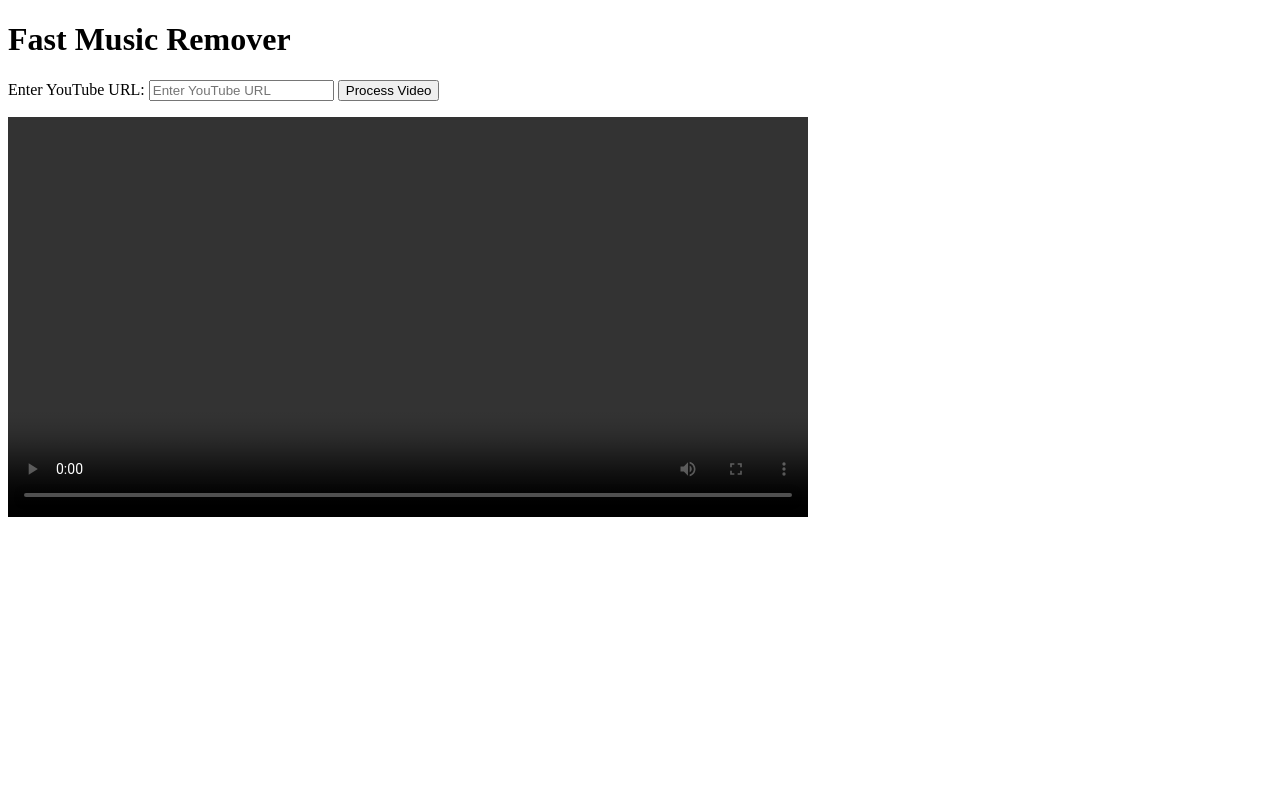
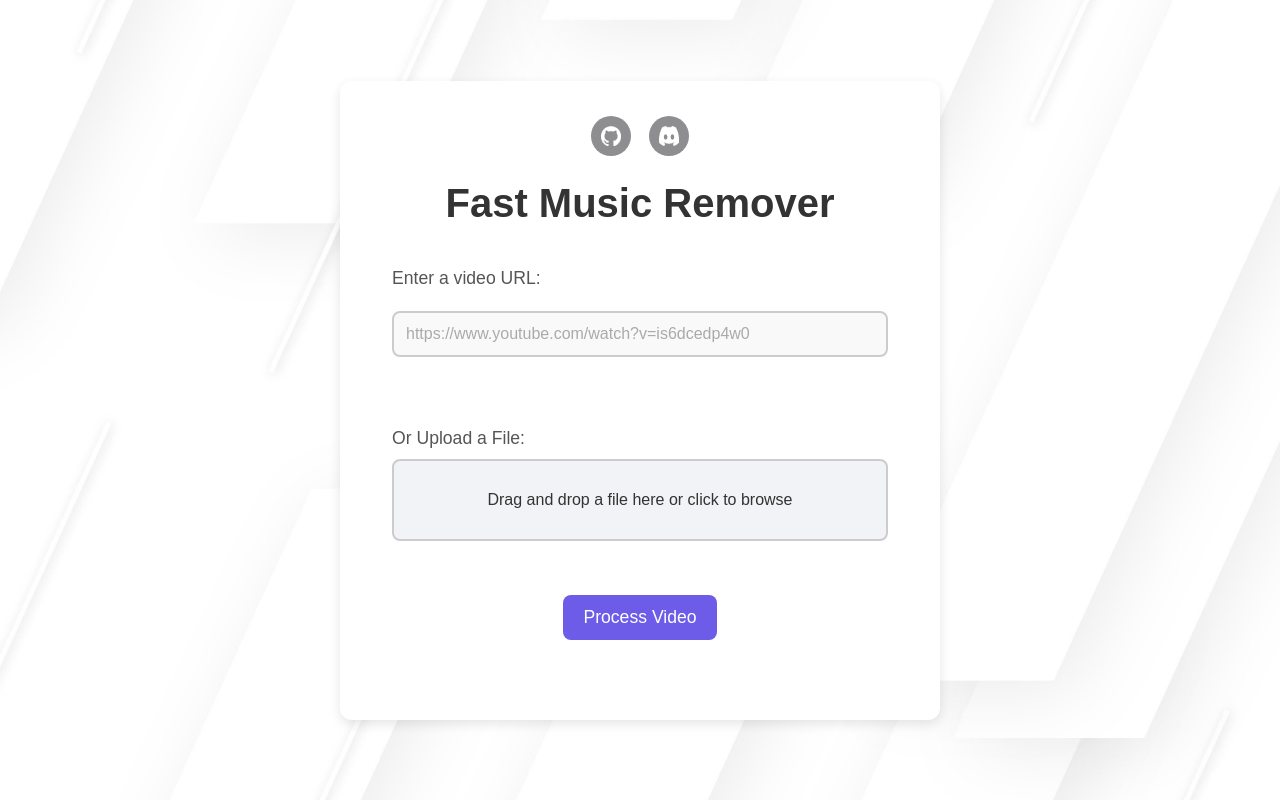
Before and after one commit to omeryusufyagci/fast-music-remover, a Flask app: page / in a window 1280 px wide. Run offline with Flask 3, Linux system fonts and the light colour scheme.

Commit message:
Introduce file upload support on the frontend with UI polish (#73)
This PR introduces support for uploading files via the UI as well as provides a first-time polish.
Backend is also updated to faciliate this change.

Closes #72

```diff
--- a/app.py
+++ b/app.py
@@ -12,11 +12,17 @@ from flask import Flask, jsonify, render_template, request, send_from_directory,
 This is the backend of the Fast Music Remover tool.
 
 Workflow:
-1) Download YouTube video via `yt-dlp`
-2) Send a processing request to the `MediaProcessor` C++ binary, which uses DeepFilterNet for fast filtering
-3) Serve the processed video on the frontend
+1) Accept a video URL or an uploaded video file from the user.
+   - If a URL is provided, download the video via `yt-dlp` and sanitize the filename.
+   - If a file is uploaded, save it directly to the configured upload directory after sanitizing the filename.
 
+2) Send a processing request to the `MediaProcessor` C++ binary.
+   - The `MediaProcessor` filters input file saves it in the same directory with a unique name.
+
+3) Serve the processed video on the frontend.
+   - A JSON response with the URL to the processed video is returned to the frontend, allowing the user to view or download the final output.
 """
+
 
 app = Flask(__name__)
 
@@ -26,13 +32,11 @@ with open("config.json") as config_file:
 
 # Define base paths using absolute references
 BASE_DIR = os.path.abspath(os.path.dirname(__file__))
-
 DOWNLOADS_PATH = os.path.abspath(config["downloads_path"])
-UPLOADS_PATH = os.path.abspath(config.get("uploads_path", os.path.join(BASE_DIR, "uploads")))  # Defaults to uploads/
+UPLOADS_PATH = os.path.abspath(config.get("uploads_path", os.path.join(BASE_DIR, "uploads")))
 
 DEEPFILTERNET_PATH = os.path.abspath(config["deep_filter_path"])
 FFMPEG_PATH = os.path.abspath(config["ffmpeg_path"])
-
 
 os.environ["DEEPFILTERNET_PATH"] = DEEPFILTERNET_PATH
 app.config["UPLOAD_FOLDER"] = UPLOADS_PATH
@@ -63,7 +67,7 @@ class Utils:
 
     @staticmethod
     def validate_url(url):
-        """Basic URL validation"""
+        """Basic URL validation."""
         parsed_url = urlparse(url)
         return all([parsed_url.scheme, parsed_url.netloc])
 
@@ -111,7 +115,6 @@ class MediaHandler:
     @staticmethod
     def process_with_media_processor(video_path):
         """Run the C++ MediaProcessor binary with the video path"""
-
         try:
             logging.info(f"Processing video at path: {video_path}")
 
@@ -123,12 +126,12 @@ class MediaHandler:
                 logging.error(f"Error processing video: {result.stderr}")
                 return None
 
-            # Parse the output to get the processed video path (TODO: encapsulate)
+            # Parse the output to get the processed video path
             for line in result.stdout.splitlines():
                 if "Video processed successfully" in line:
                     processed_video_path = line.split(": ", 1)[1].strip()
 
-                    # Remove any surrounding quotes (TODO: encapsulate)
+                    # Remove any surrounding quotes
                     if processed_video_path.startswith('"') and processed_video_path.endswith('"'):
                         processed_video_path = processed_video_path[1:-1]
                     processed_video_path = os.path.abspath(processed_video_path)
@@ -144,28 +147,47 @@ class MediaHandler:
 @app.route("/", methods=["GET", "POST"])
 def index():
     if request.method == "POST":
-        url = request.form["url"]
+        url = request.form.get("url")
+        file = request.files.get("file")
 
-        if not Utils.validate_url(url):
-            return jsonify({"status": "error", "message": "Invalid URL provided."})
+        # Ensure only one of URL or file is provided
+        if not url and not file:
+            return jsonify({"status": "error", "message": "Please provide a URL or upload a file."})
+        if url and file:
+            return jsonify({"status": "error", "message": "Please provide only one input: either a URL or a file."})
 
+        # Handle URL case
         if url:
+            if not Utils.validate_url(url):
+                return jsonify({"status": "error", "message": "Invalid URL provided."})
+
             video_path = MediaHandler.download_media(url)
+            if not video_path:
+                return jsonify(
+                    {"status": "error", "message": "Failed to download video: URL may be invalid or restricted."}
+                )
 
-            if not video_path:
-                return jsonify({"status": "error", "message": "Failed to download video."})
+        # Handle file upload case
+        elif file:
+            sanitized_filename = Utils.sanitize_filename(file.filename)
+            video_path = os.path.join(app.config["UPLOAD_FOLDER"], sanitized_filename)
+            try:
+                file.save(video_path)
+            except Exception as e:
+                logging.error(f"Error saving uploaded file: {e}")
+                return jsonify({"status": "error", "message": "Failed to save uploaded file."})
 
-            processed_video_path = MediaHandler.process_with_media_processor(video_path)
+        # Process video
+        processed_video_path = MediaHandler.process_with_media_processor(video_path)
+        if not processed_video_path:
+            return jsonify({"status": "error", "message": "Failed to process video."})
 
-            if processed_video_path:
-                return jsonify(
-                    {
-                        "status": "completed",
-                        "video_url": url_for("serve_video", filename=os.path.basename(processed_video_path)),
-                    }
-                )
-            else:
-                return jsonify({"status": "error", "message": "Failed to process video."})
+        return jsonify(
+            {
+                "status": "completed",
+                "video_url": url_for("serve_video", filename=os.path.basename(processed_video_path)),
+            }
+        )
 
     return render_template("index.html")
 
@@ -173,7 +195,6 @@ def index():
 @app.route("/video/<filename>")
 def serve_video(filename):
     try:
-        # Construct the abs path for the file to be served (TODO: encapsulate)
         file_path = os.path.join(app.config["UPLOAD_FOLDER"], filename)
         abs_file_path = os.path.abspath(file_path)
         logging.debug(f"Attempting to serve video from path: {abs_file_path}")
@@ -182,7 +203,6 @@ def serve_video(filename):
             logging.error(f"File does not exist: {abs_file_path}")
             return jsonify({"status": "error", "message": "File not found."}), 404
 
-        # Serve the file from the uploads directory
         return send_from_directory(directory=app.config["UPLOAD_FOLDER"], path=filename, mimetype="video/mp4")
     except Exception as e:
         logging.error(f"Error serving video: {e}")
--- /dev/null
+++ b/static/css/style.css
@@ -0,0 +1,267 @@
+* {
+    margin: 0;
+    padding: 0;
+    box-sizing: border-box;
+}
+body {
+    font-family: 'Arial', sans-serif;
+    background: url('/static/images/background-image.jpg') center center / cover no-repeat;
+    color: #333;
+    display: flex;
+    justify-content: center;
+    align-items: center;
+    height: 100vh;
+    margin: 0;
+}
+.container {
+    background: #fff;
+    border-radius: 12px;
+    box-shadow: 0 4px 12px rgba(0, 0, 0, 0.1);
+    padding: 35px;
+    max-width: 600px;
+    width: 100%;
+    text-align: center;
+    position: relative;
+}
+h1 {
+    color: #333;
+    font-size: 2.5rem;
+    margin-bottom: 25px;
+}
+.input-section {
+    margin-bottom: 25px;
+    text-align: left;
+    position: relative;
+    border: 2px solid transparent;
+    border-radius: 8px;
+    padding: 15px;
+    transition: border-color 0.3s ease;
+}
+
+.input-section.active {
+    border-color: transparent;
+    background-color: #f9f9ff;
+}
+
+.input-section label {
+    font-size: 1.1rem;
+    color: #555;
+    margin-bottom: 10px;
+    display: inline-block;
+}
+.input-section:not(.active) .upload-area {
+    border: 2px solid #ccc;
+}
+.toggle-container {
+    position: absolute;
+    top: 10px;
+    right: 10px;
+    display: flex;
+    align-items: center;
+    cursor: pointer;
+}
+.toggle-container span {
+    font-size: 0.9rem;
+    color: #555;
+    margin-right: 8px;
+}
+.toggle-switch {
+    width: 34px;
+    height: 18px;
+    background-color: #ddd;
+    border-radius: 9px;
+    position: relative;
+    transition: background-color 0.3s;
+}
+.toggle-switch::before {
+    content: '';
+    position: absolute;
+    width: 16px;
+    height: 16px;
+    background-color: #fff;
+    border-radius: 50%;
+    top: 1px;
+    left: 1px;
+    transition: transform 0.3s;
+}
+.toggle-switch.active {
+    background-color: #6c5ce7;
+}
+.toggle-switch.active::before {
+    transform: translateX(16px);
+}
+.upload-area.drag-over {
+    background-color: #e0e7ff;
+    border-color: #6c5ce7;
+}
+.url-input, .file-upload {
+    display: block;
+    width: 100%;
+    padding: 12px;
+    font-size: 1rem;
+    margin: 12px 0;
+    border: 2px solid #ddd;
+    border-radius: 8px;
+    background-color: #f9f9f9;
+    color: #333;
+    outline: none;
+    transition: all 0.3s ease;
+}
+.url-input:focus, .file-upload:focus {
+    border-color: #6c5ce7;
+    box-shadow: 0 0 8px rgba(108, 92, 231, 0.4);
+}
+.url-input::placeholder, .file-upload::placeholder {
+    color: #aaa;
+}
+#urlSection.active .url-input {
+    border: 2px solid #6c5ce7;
+}
+
+#urlSection:not(.active) .url-input {
+    border: 2px solid #ccc;
+}
+.demo-overlay {
+    position: absolute;
+    top: 50%;
+    right: 10px;
+    transform: translateY(-50%);
+    background-color: #6c5ce7;
+    color: #fff;
+    padding: 4px 10px;
+    font-size: 0.9rem;
+    border-radius: 8px;
+    cursor: pointer;
+    opacity: 0;
+    transform: scale(0.95) translateY(-50%);
+    transition: opacity 0.3s, transform 0.3s;
+}
+.input-section:hover .demo-overlay {
+    opacity: 1;
+    transform: scale(1) translateY(-50%);
+}
+.demo-overlay:hover {
+    background-color: #5a4cf5;
+}
+.input-section .url-input.demo-highlight {
+    border-color: #6c5ce7;
+    box-shadow: 0 0 8px rgba(108, 92, 231, 0.4);
+}
+.upload-area {
+    background-color: #f1f3f6;
+    border: 2px solid #6c5ce7;
+    padding: 30px;
+    border-radius: 8px;
+    cursor: pointer;
+    display: flex;
+    align-items: center;
+    justify-content: center;
+    text-align: center;
+    transition: background-color 0.3s ease, border-color 0.3s ease;
+    position: relative;
+}
+
+.upload-area.file-uploaded {
+    /* Styling for when a file is uploaded */
+    border: 2px solid #6c5ce7;
+}
+
+.upload-area .remove-file {
+    position: absolute;
+    top: 10px;
+    right: 10px;
+    background-color: #ff5c5c;
+    color: #fff;
+    font-size: 0.9rem;
+    padding: 4px 8px;
+    border-radius: 4px;
+    cursor: pointer;
+    display: none;
+}
+
+.upload-area.file-uploaded:hover .remove-file {
+    display: block;
+}
+.file-preview {
+    display: none;
+    align-items: center;
+    padding: 12px;
+    border-radius: 8px;
+    background-color: #f9f9f9;
+    position: relative;
+    margin-top: 12px;
+    cursor: pointer;
+}
+.file-preview span {
+    font-size: 1rem;
+    color: #555;
+}
+.remove-file {
+    position: absolute;
+    top: 5px;
+    right: 5px;
+    background-color: #ff5c5c;
+    color: #fff;
+    font-size: 0.9rem;
+    padding: 4px 8px;
+    border-radius: 4px;
+    cursor: pointer;
+    display: none;
+}
+.file-preview:hover .remove-file {
+    display: block;
+}
+.button {
+    background-color: #6c5ce7;
+    color: #fff;
+    border: none;
+    padding: 12px 20px;
+    border-radius: 8px;
+    font-size: 1.1rem;
+    cursor: pointer;
+    transition: background-color 0.3s ease;
+    margin-top: 12px;
+    margin-bottom: 25px;
+}
+.button:disabled {
+    background-color: #ccc;
+    cursor: not-allowed;
+}
+.button:hover:not(:disabled) {
+    background-color: #5a4cf5;
+}
+.social-links {
+    display: flex;
+    justify-content: center;
+    gap: 18px;
+    margin-bottom: 25px;
+}
+.social-link {
+    display: inline-flex;
+    width: 40px;
+    height: 40px;
+    border-radius: 50%;
+    background-color: #8e8d8f;
+    justify-content: center;
+    align-items: center;
+    transition: background-color 0.3s ease;
+}
+.social-link img {
+    width: 20px;
+    height: 20px;
+}
+.social-link:hover {
+    background-color: #5a4cf5;
+}
+#status {
+    font-size: 1.2rem;
+    color: #555;
+    margin-top: 15px;
+    margin-bottom: 20px;
+}
+#videoPlayer {
+    display: none;
+    margin-top: 20px;
+    width: 100%;
+    max-width: 800px;
+}
--- /dev/null
+++ b/static/js/scripts.js
@@ -0,0 +1,155 @@
+let uploadedFile = null;
+let activeSource = null;
+
+function handleSourceChange() {
+    const url = document.getElementById("url").value.trim();
+    const fileToggleContainer = document.querySelector("#fileSection .toggle-container");
+    const urlToggleContainer = document.querySelector("#urlSection .toggle-container");
+
+    if (uploadedFile) {
+        activeSource = "file";
+    } else if (url) {
+        activeSource = "url";
+    } else {
+        activeSource = null;
+    }
+
+    if (url && uploadedFile) {
+        urlToggleContainer.style.display = "flex";
+        fileToggleContainer.style.display = "flex";
+    } else {
+        urlToggleContainer.style.display = "none";
+        fileToggleContainer.style.display = "none";
+    }
+    setActiveSource(activeSource);
+}
+
+function handleFileUpload(file) {
+    if (file) {
+        uploadedFile = file;
+
+        const uploadArea = document.querySelector(".upload-area");
+
+        document.getElementById("fileName").textContent = file.name;
+        document.getElementById("uploadText").style.display = "none";
+        document.getElementById("fileNameContainer").style.display = "flex";
+
+        uploadArea.classList.add("file-uploaded");
+
+        activeSource = "file";
+        setActiveSource("file");
+        handleSourceChange();
+    }
+}
+function removeFile(event) {
+    event.stopPropagation();
+    uploadedFile = null;
+
+    const uploadArea = document.querySelector(".upload-area");
+
+    document.getElementById("uploadText").style.display = "block";
+    document.getElementById("fileNameContainer").style.display = "none";
+    document.getElementById("fileInput").value = "";
+
+    uploadArea.classList.remove("file-uploaded");
+
+    activeSource = document.getElementById("url").value.trim() ? "url" : null;
+    setActiveSource(activeSource);
+
+    handleSourceChange();
+}
+
+function applyDemoUrl() {
+    document.getElementById("url").value = "https://www.youtube.com/watch?v=is6dcedp4w0";
+    activeSource = "url";
+    handleSourceChange();
+}
+
+function toggleActiveSource(source) {
+    activeSource = (activeSource === source) ? null : source;
+    setActiveSource(activeSource);
+}
+
+function setActiveSource(source) {
+    document.getElementById("urlSection").classList.toggle("active", source === "url");
+    document.getElementById("fileSection").classList.toggle("active", source === "file");
+    document.getElementById("urlToggle").classList.toggle("active", source === "url");
+    document.getElementById("fileToggle").classList.toggle("active", source === "file");
+}
+
+function highlightDemoUrl() {
+    document.getElementById("url").classList.add("demo-highlight");
+}
+
+function removeHighlightDemoUrl() {
+    document.getElementById("url").classList.remove("demo-highlight");
+}
+
+function submitForm() {
+    const status = document.getElementById("status");
+    const processButton = document.querySelector(".button");
+
+    if (!activeSource) {
+        status.textContent = "Please select a source (URL or File) to process.";
+        return;
+    }
+
+    const formData = new FormData();
+    if (activeSource === "file") {
+        formData.append("file", uploadedFile);
+    } else {
+        formData.append("url", document.getElementById("url").value);
+    }
+
+    status.textContent = "Processing...";
+    fetch("/", {
+        method: "POST",
+        body: formData,
+    })
+    .then(response => response.json())
+    .then(data => {
+        if (data.status === "completed") {
+            document.getElementById("videoPlayer").src = data.video_url;
+            document.getElementById("videoPlayer").style.display = "block";
+            status.textContent = "";
+
+            processButton.style.backgroundColor = "#28a745"; // Green
+            processButton.textContent = "Completed!";
+
+            setTimeout(() => {
+                processButton.style.backgroundColor = "#6c5ce7"; // Purple
+                processButton.textContent = "Process Video";
+            }, 3000);
+        } else {
+            status.textContent = data.message || "An error occurred!";
+        }
+    })
+    .catch(() => {
+        status.textContent = "An error occurred while connecting to the server.";
+    });
+}
+
+const uploadArea = document.getElementById("uploadArea");
+
+uploadArea.addEventListener("dragenter", (event) => {
+    event.preventDefault();
+    uploadArea.classList.add("drag-over");
+});
+
+uploadArea.addEventListener("dragover", (event) => {
+    event.preventDefault();
+    uploadArea.classList.add("drag-over");
+});
+
+uploadArea.addEventListener("dragleave", () => {
+    uploadArea.classList.remove("drag-over");
+});
+
+uploadArea.addEventListener("drop", (event) => {
+    event.preventDefault();
+    uploadArea.classList.remove("drag-over");
+
+    if (event.dataTransfer.files.length > 0) {
+        handleFileUpload(event.dataTransfer.files[0]);
+    }
+});
--- a/templates/index.html
+++ b/templates/index.html
@@ -4,43 +4,59 @@
     <meta charset="UTF-8">
     <meta name="viewport" content="width=device-width, initial-scale=1.0">
     <title>Fast Music Remover</title>
-    <script>
-        function submitForm() {
-            const url = document.getElementById("url").value;
-            fetch("/", {
-                method: "POST",
-                headers: {
-                    "Content-Type": "application/x-www-form-urlencoded",
-                },
-                body: `url=${encodeURIComponent(url)}`,
-            })
-            .then(response => response.json())
-            .then(data => {
-                if (data.status === "completed") {
-                    document.getElementById("videoPlayer").src = data.video_url;
-                    document.getElementById("status").textContent = "Processing completed!";
-                } else {
-                    document.getElementById("status").textContent = "An error occurred!";
-                }
-            })
-            .catch(error => {
-                document.getElementById("status").textContent = "An error occurred!";
-            });
-
-            document.getElementById("status").textContent = "Processing...";
-        }
-    </script>
+    <link rel="stylesheet" href="/static/css/style.css">
 </head>
 <body>
-    <h1>Fast Music Remover</h1>
-    <form onsubmit="event.preventDefault(); submitForm();">
-        <label for="url">Enter YouTube URL:</label>
-        <input type="text" id="url" name="url" placeholder="Enter YouTube URL">
-        <button type="submit">Process Video</button>
-    </form>
-    <p id="status"></p>
-    <video id="videoPlayer" controls style="display: block; width: 100%; max-width: 800px;">
-        Your browser does not support the video tag.
-    </video>
+    <div class="container">
+        <!-- Social Links Section with Icons Only -->
+        <div class="social-links">
+            <a href="https://github.com/omeryusufyagci/fast-music-remover" target="_blank" class="social-link" aria-label="GitHub">
+                <img src="/static/images/github-mark-white.png" alt="GitHub Logo">
+            </a>
+            <a href="https://discord.com/invite/xje3PQTEYp" target="_blank" class="social-link" aria-label="Discord">
+                <img src="/static/images/discord-mark-white.png" alt="Discord Logo">
+            </a>
+        </div>
+
+        <h1>Fast Music Remover</h1>
+
+        <div class="input-section" id="urlSection">
+            <label for="url">Enter a video URL:</label>
+            <input type="text" id="url" class="url-input" placeholder="https://www.youtube.com/watch?v=is6dcedp4w0" oninput="handleSourceChange()" />
+            <div class="demo-overlay" onmouseenter="highlightDemoUrl()" onmouseleave="removeHighlightDemoUrl()" onclick="applyDemoUrl()">Use Demo Video</div>
+            <div class="toggle-container" style="display: none;" onclick="toggleActiveSource('url')">
+                <span>Active</span>
+                <div class="toggle-switch" id="urlToggle"></div>
+            </div>
+        </div>
+
+        <div class="input-section" id="fileSection">
+            <label for="fileInput">Or Upload a File:</label>
+            <div class="upload-area" id="uploadArea" onclick="document.getElementById('fileInput').click();">
+                <input type="file" id="fileInput" class="file-upload" style="display: none;" onchange="handleFileUpload(this.files[0])" />
+                <span id="uploadText">Drag and drop a file here or click to browse</span>
+                <div id="fileNameContainer" style="display: none;">
+                    <span id="fileName"></span>
+                    <div class="remove-file" onclick="removeFile(event)">Remove</div>
+                </div>
+            </div>
+            <div class="file-preview" id="filePreview" onclick="toggleActiveSource('file')">
+                <span id="fileName"></span>
+                <div class="remove-file" onclick="removeFile(event)">Remove</div>
+            </div>
+            <div class="toggle-container" style="display: none;" onclick="toggleActiveSource('file')">
+                <span>Active</span>
+                <div class="toggle-switch" id="fileToggle"></div>
+            </div>
+        </div>
+
+        <button type="button" class="button" onclick="submitForm()">Process Video</button>
+        <p id="status"></p>
+        <video id="videoPlayer" controls>
+            Your browser does not support the video tag.
+        </video>
+    </div>
+
+    <script src="/static/js/scripts.js"></script>
 </body>
 </html>
```
Also changed, not shown: README.md, static/images/background-image.jpg (added), static/images/discord-mark-white.png (added), static/images/github-mark-white.png (added), 1 other file.
